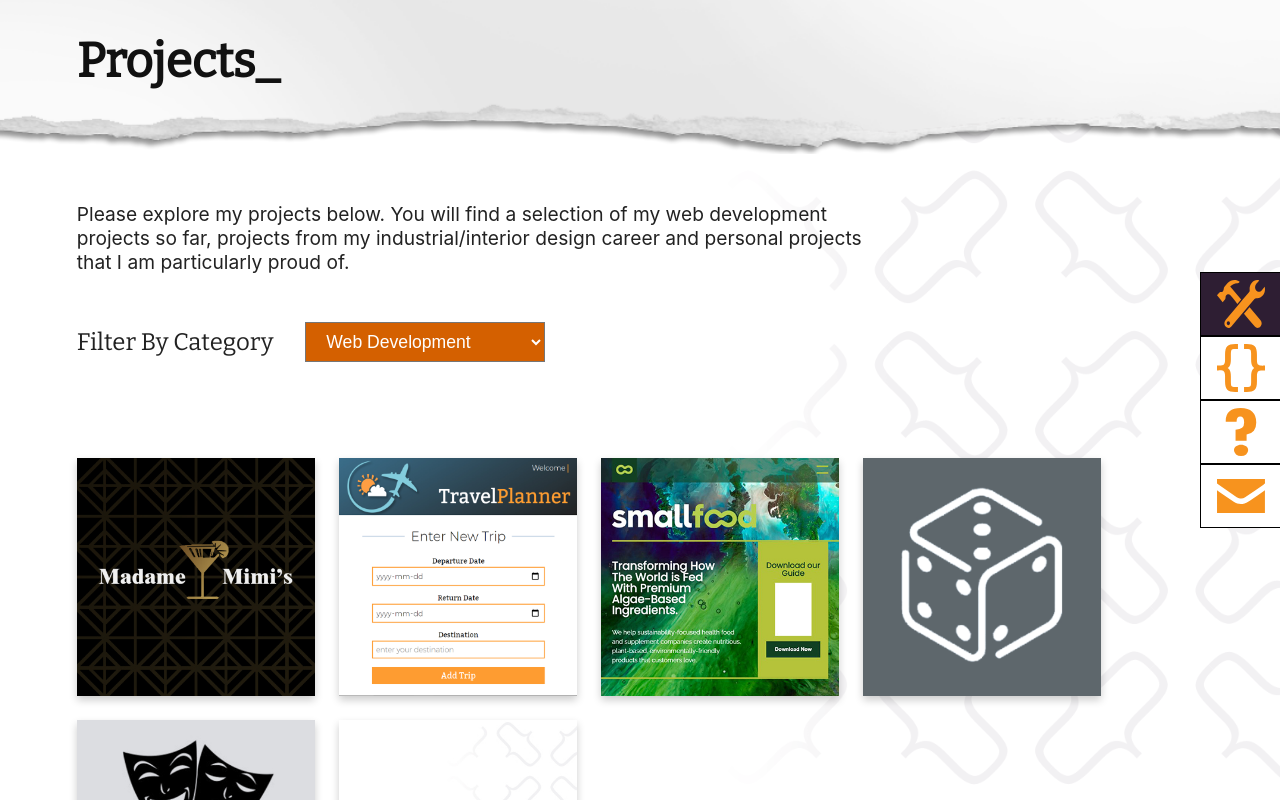
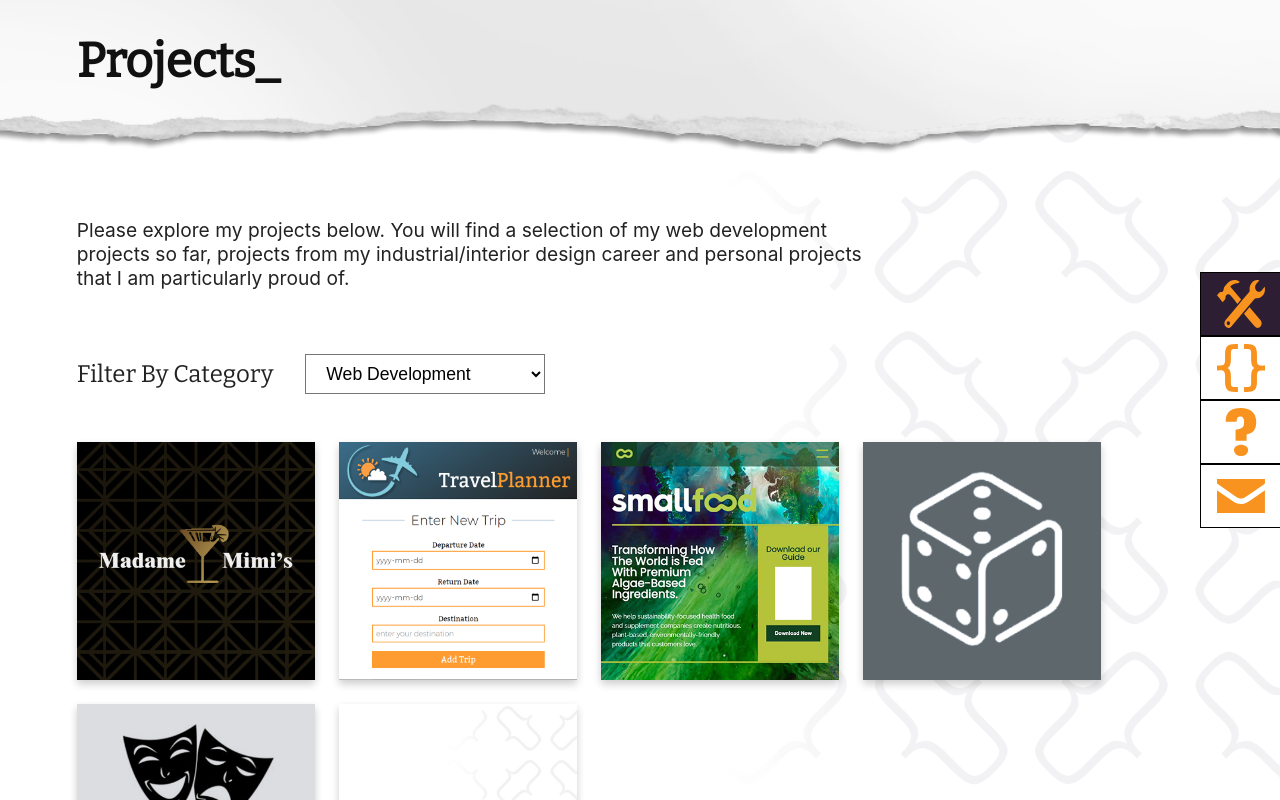
Before and after one commit to Jam52/personal-portfolio-react, a React (Create React App) app: page /projects in a window 1280 px wide. Shown: the top 800 px of the page. Built offline with nearby package versions, Linux system fonts and the light colour scheme.

Commit message:
Update projects page styles

```diff
--- a/src/Containers/ProjectsPage/ProjectsPage.module.scss
+++ b/src/Containers/ProjectsPage/ProjectsPage.module.scss
@@ -33,11 +33,11 @@
 }
 
 .para {
-  margin: 0 0 2rem 0;
+  margin: 4rem 0 4rem 0;
+  padding: 0;
   font-size: 1.2rem;
   color: #222;
   max-width: 65ch;
-  margin-bottom: 3rem;
 }
 
 .cardContainer {
@@ -59,7 +59,6 @@
   justify-content: space-between;
   width: 100%;
   height: 100%;
-  padding: 3rem 0;
 }
 
 .filter_form {
@@ -78,8 +77,8 @@
   margin: 1rem 0 0 0;
   padding: 0.5rem 1rem;
   font-size: 1.1rem;
-  color: #fff;
-  background-color: $colour-primary;
+  color: #000;
+  background-color: #fff;
 }
 
 .filter_labelContainer {
```
